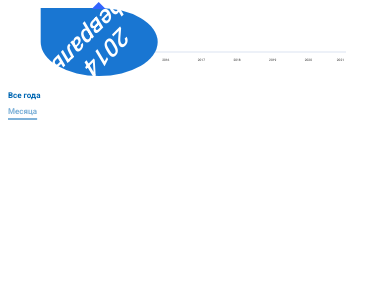
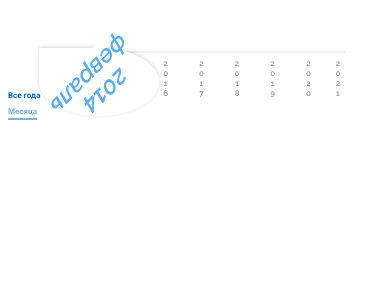
Before and after one commit to AlexBoynich/date-slider, a Vue app: page / in a window 390 px wide. Shown: the top 300 px of the page. Built offline with nearby package versions, Linux system fonts and the light colour scheme.

Commit message:
исправил стили

```diff
--- a/src/components/DateSlider/DateSlider.vue
+++ b/src/components/DateSlider/DateSlider.vue
@@ -16,10 +16,12 @@
           tick-size="4"
           thumb-label="always"
           track-color="rgba(237, 241, 248, 1)"
+          thumb-color="white"
           track-size="10px"
           class="range-slider"
         >
-          <template v-slot:thumb-label="props">
+          <template v-slot:thumb-label="props"
+          thumb="white">
             <v-icon dark>
               {{ label(props.value) }}
             </v-icon>
@@ -37,6 +39,7 @@
         :max="seasons.length-1"
         tick-size="4"
         thumb-label="always"
+        thumb-color="white"
         track-color="rgba(237, 241, 248, 1)"
         track-size="10px"
         class="range-slider"
--- a/src/components/DateSlider/styles.sass
+++ b/src/components/DateSlider/styles.sass
@@ -1,3 +1,7 @@
+@font-face
+    font-family: 'Raleway'
+    src: url(@/assets/fonts/Raleway-SemiBold.ttf)
+    font-weight: 600
 html
     overflow: hidden
 .v-slider__tick
@@ -6,7 +10,6 @@ html
     cursor: pointer !important
 .v-slider__thumb::before
     background: white
-    opacity: 1
 .v-slider__thumb-container:hover .v-slider__thumb::before
     transform: scale(0.1)
 .v-slider__thumb-container--active .v-slider__thumb::before
@@ -15,12 +18,16 @@ html
     transform: scale(0.1)
 .v-slider__tick-label
     font-size: 0.8em
+    font-family: 'Raleway'
+    font-weight: 600
+    color: rgba(153, 153, 153, 1)
     @media( max-width: 800px)
-        font-size: 0.4em
+        text-orientation: upright
+        writing-mode: vertical-lr
     @media( max-width: 600px)
-        font-size: 0.3em
+        font-size: 0.6em
     @media( max-width: 400px)
-        font-size: 0.2em
+        font-size: 0.5em
 .v-slider__thumb-label
     background-color: rgba(92, 173, 234, 1)
     width: auto !important
@@ -33,19 +40,26 @@ html
     font-weight: 500
     color: #ffffff
     transform: translateY(24px) translateX(-50%) rotate(180deg) !important
+    @media( max-width: 800px)
+        transform: translateY(64px) translateX(-50%) rotate(180deg) !important
 .v-slider__thumb-label
     &::before
         content: ""
         position: absolute
         height: 0
         width: 0
-        border-top: 7px solid #3264fe
+        border-top: 6px solid white
         border-left: 7px solid transparent
         border-right: 7px solid transparent
         margin: auto
         bottom: -6px
         left: 0
         right: 0
+.v-slider__thumb-label>div>i, .v-slider__thumb-label>div
+    font-family: 'Raleway'
+    font-weight: 600
+    color: rgba(92, 173, 234, 1) !important
+    font-size: 18px
 .v-icon.v-icon
     font-size: 10px
 .v-application .pa-12
@@ -55,6 +69,18 @@ html
 .start-thumb-label > *
     transform: rotate(0deg) !important
 .start-thumb-label
-  transform: translateY(-64px) translateX(-50%) rotate(0deg) !important
+  transform: translateY(-90px) translateX(-50%) rotate(0deg) !important
 .v-slider--horizontal .v-slider__track-container
     height: 6px
+.v-application .white
+    border: 3px solid rgba(92, 173, 234, 1) !important
+.v-slider__thumb-label-container>.v-slider__thumb-label
+    border: none !important
+    cursor: pointer
+    box-shadow: 0 1px 4px 0 rgba(0,0,0,.16)
+.v-icon.v-icon, .v-slider__thumb-labe>div
+    font-size: 18px
+.v-application .v-slider__track-container .primary
+    background-color: rgba(92, 173, 234, 1) !important
+.v-application--is-ltr .v-slider--horizontal .v-slider__tick:first-child .v-slider__tick-label, .v-application--is-ltr .v-slider--horizontal .v-slider__tick:last-child .v-slider__tick-label
+    transform: translateX(-50%)
```
